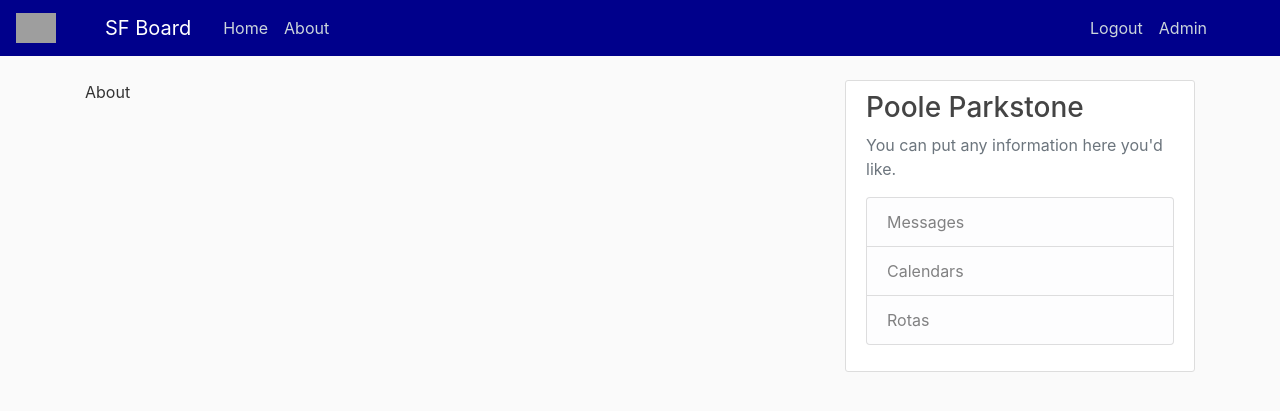
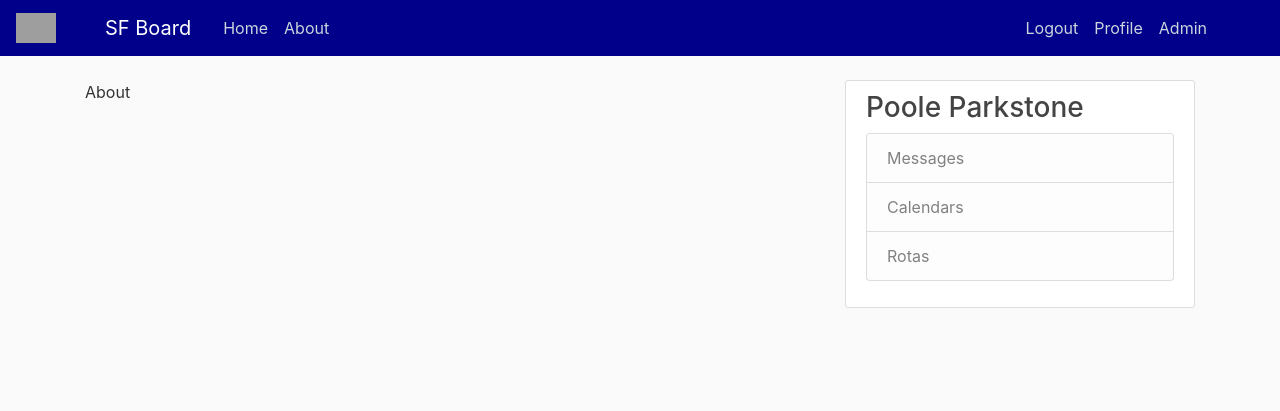
Before and after one commit to patrickd77-eng/DjangoBlogStarter, a Django app: page /about/ in a window 1280 px wide. Shown: the top 411 px of the page. Run offline with Django 3.2, Linux system fonts and the light colour scheme; the visitor is signed in with stand-in values (Sample User, id 1); some libraries are stand-ins or nearby versions; grey boxes are pictures that could not be loaded.

Commit message:
forgot to extend base. profile not fully done yet.

```diff
--- a/messageboard/blog/templates/blog/base.html
+++ b/messageboard/blog/templates/blog/base.html
@@ -29,7 +29,8 @@
                     </div>
                     <div class="navbar-nav">
                         {% if user.is_authenticated %}
-                        <a class="nav-item nav-link" href="{% url 'logout' %}">Logout</a> {% else %}
+                        <a class="nav-item nav-link" href="{% url 'logout' %}">Logout</a>
+                        <a class="nav-item nav-link" href="{% url 'profile' %}">Profile</a>{% else %}
                         <a class="nav-item nav-link" href="{% url 'login' %}">Login</a>
                         <a class="nav-item nav-link" href="{% url 'register' %}">Register</a> {% endif %} {% if user.is_superuser %}
                         <a class="nav-item nav-link" href="{% url 'board-admin' %}">Admin</a> {% endif %}
@@ -49,12 +50,11 @@
             <div class="col-md-4">
                 <div class="content-section">
                     <h3>Poole Parkstone</h3>
-                    <p class='text-muted'>You can put any information here you'd like.
-                        <ul class="list-group">
-                            <li class="list-group-item list-group-item-light">Messages</li>
-                            <li class="list-group-item list-group-item-light">Calendars</li>
-                            <li class="list-group-item list-group-item-light">Rotas</li>
-                        </ul>
+                    <ul class="list-group">
+                        <li class="list-group-item list-group-item-light">Messages</li>
+                        <li class="list-group-item list-group-item-light">Calendars</li>
+                        <li class="list-group-item list-group-item-light">Rotas</li>
+                    </ul>
                     </p>
                 </div>
             </div>
--- a/messageboard/messageboard/urls.py
+++ b/messageboard/messageboard/urls.py
@@ -10,4 +10,5 @@ urlpatterns = [
     path('register/', user_views.register, name='register'),
     path('login/', auth_views.LoginView.as_view(template_name='users/login.html'), name='login'),
     path('logout/', auth_views.LogoutView.as_view(template_name='users/logout.html'), name='logout'),
+    path('profile/', user_views.profile, name='profile'),
 ]
--- a/messageboard/users/templates/users/profile.html
+++ b/messageboard/users/templates/users/profile.html
@@ -1,10 +1,10 @@
+{% extends "blog/base.html" %}
 <div class="content-section">
     <div class="media">
         <img class="rounded-circle account-img" src="userimage.jpg">
         <div class="media-body">
-            <h2 class="account-heading">Username</h2>
-            <p class="text-secondary">username@email.com</p>
+            <h2 class="account-heading">{{ user.username }}</h2>
+            <p class="text-secondary">{{ user.email }}</p>
         </div>
     </div>
-    <!-- FORM HERE -->
 </div>
--- a/messageboard/users/views.py
+++ b/messageboard/users/views.py
@@ -1,6 +1,7 @@
 from django.shortcuts import render, redirect
 from django.contrib import messages
 from .forms import UserRegisterForm
+from django.contrib.auth.decorators import login_required
 
 def register(request):
     if request.method == 'POST':
@@ -15,5 +16,6 @@ def register(request):
 
     return render(request, 'users/register.html', {'form': form})
 
+@login_required
 def profile(request):
     return render(request, 'users/profile.html')
```
